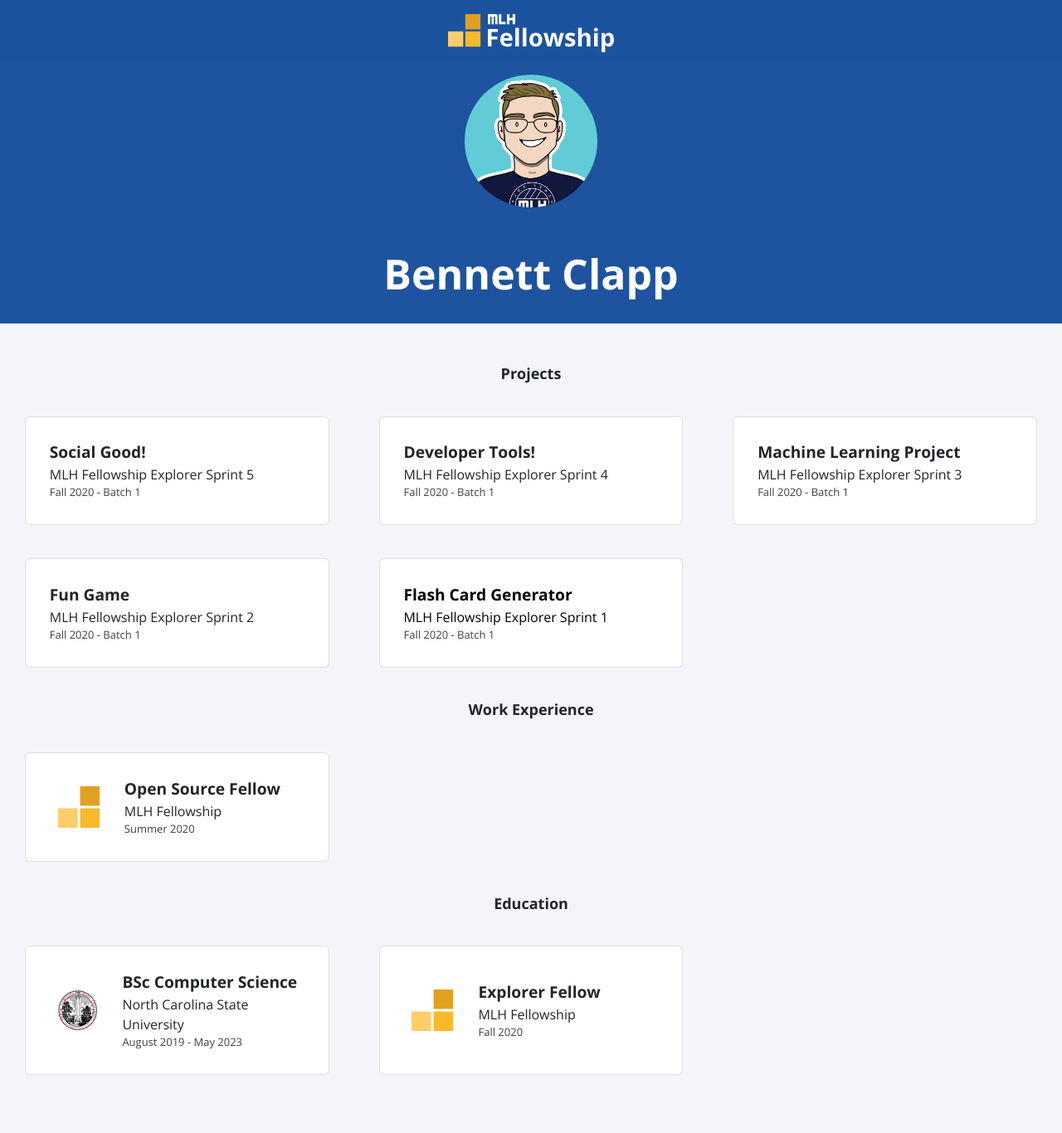
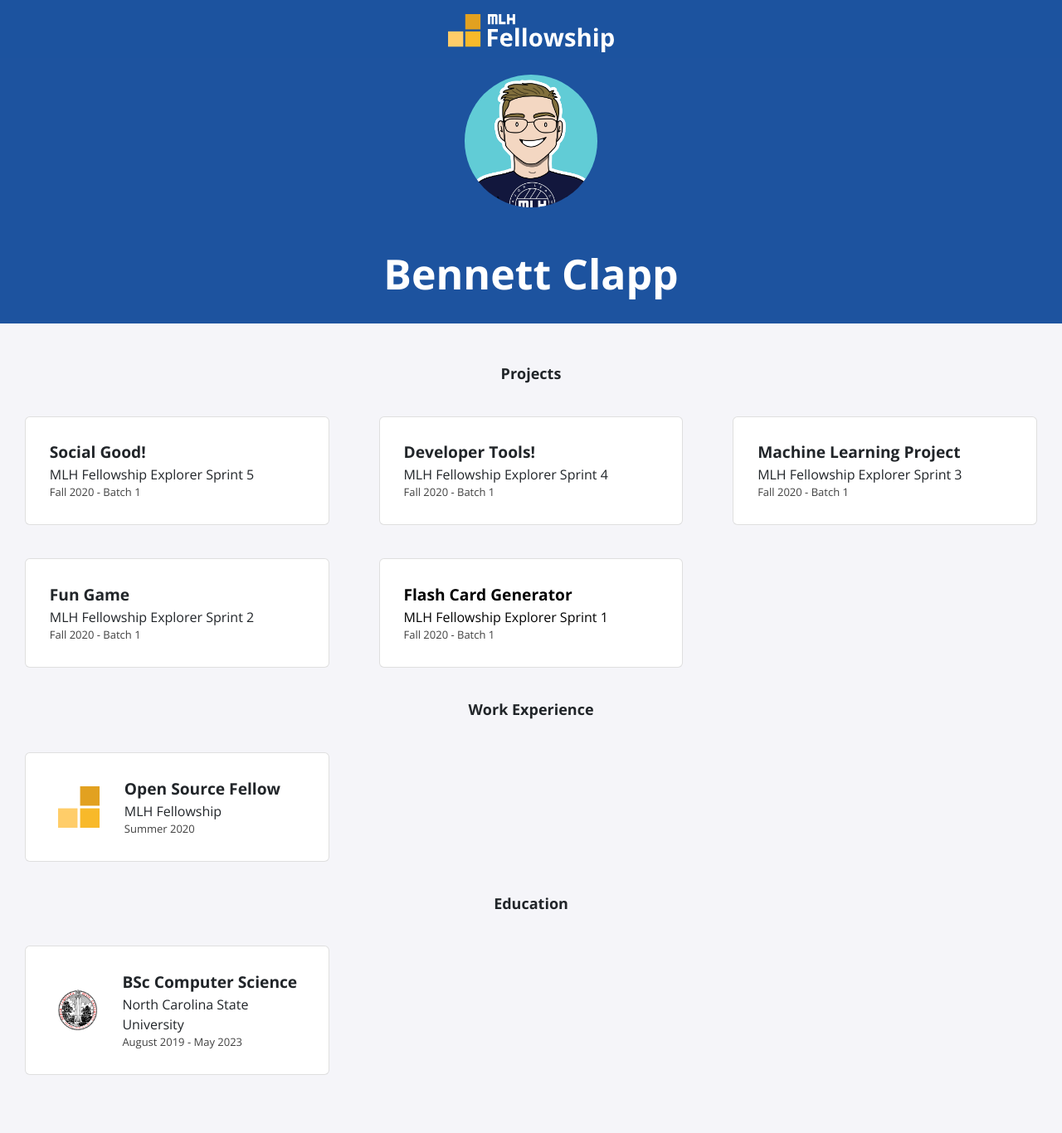
Before and after one commit to Beclapp/Beclapp.github.io, a Jekyll site: the page built from index.html, in a window 1280 px wide. Shown: the whole page at 83% size. Built offline with Jekyll 4.4.1, drawn with Linux system fonts in a browser that asks for light colours; nearby versions of some CDN libraries.

Commit message:
Updated education

```diff
--- a/_data/education.yml
+++ b/_data/education.yml
@@ -2,8 +2,3 @@
   institute: North Carolina State University
   dates: August 2019 - May 2023
   logo: ncstateseal.png
-
-- course: Explorer Fellow
-  institute: MLH Fellowship
-  dates: Fall 2020
-  logo: fellowship.svg
```
